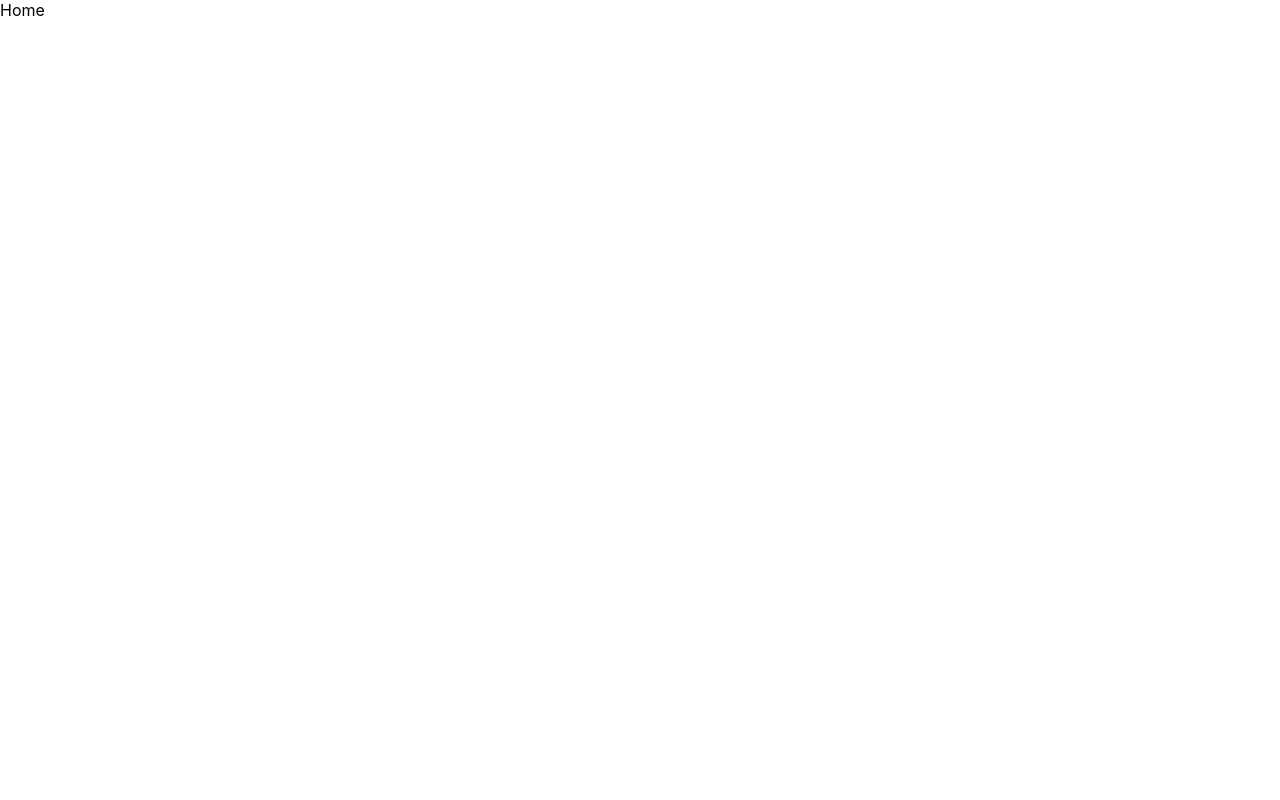
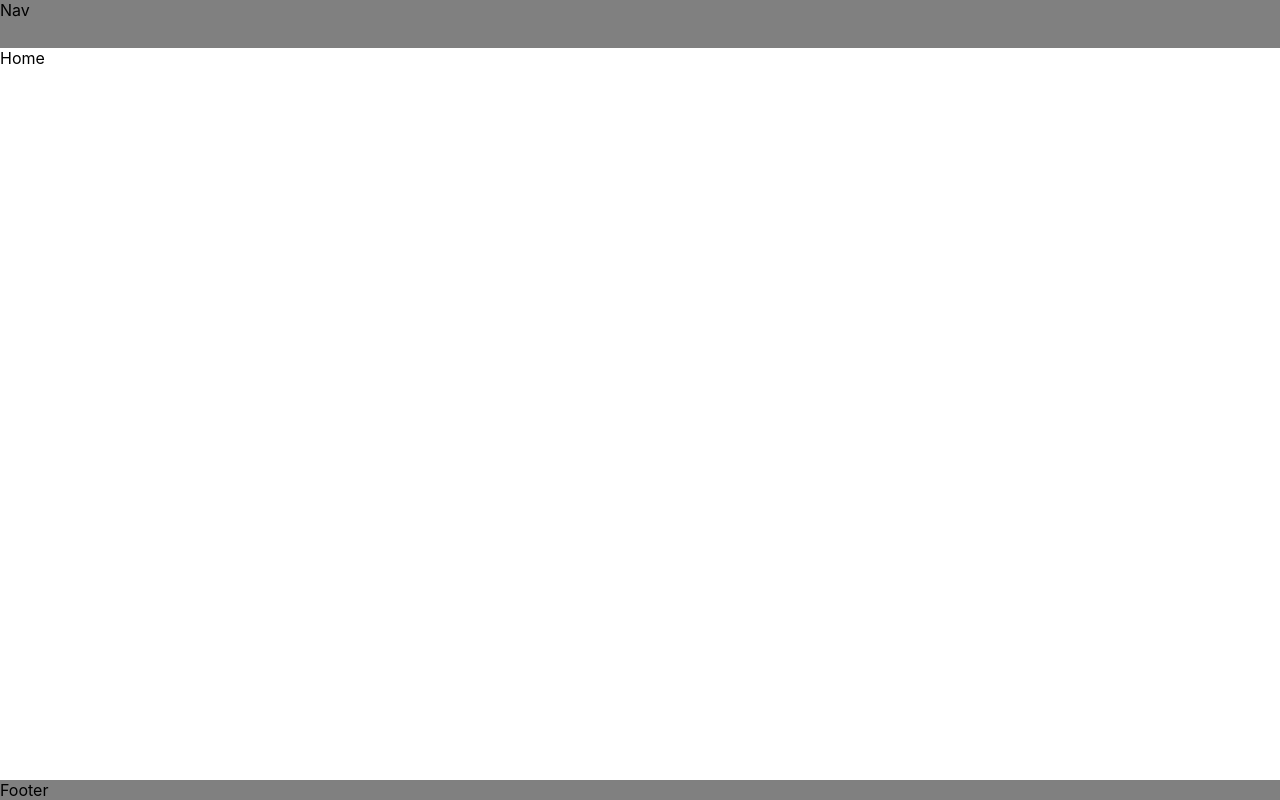
Before and after one commit to josephprado/portfolijo, a React (Create React App) app: page / in a window 1280 px wide. Built offline with nearby package versions, Linux system fonts and the light colour scheme.

Commit message:
Add emotion and base app layout

```diff
--- a/package.json
+++ b/package.json
@@ -3,6 +3,7 @@
   "version": "0.1.0",
   "private": true,
   "dependencies": {
+    "@emotion/styled": "^11.10.6",
     "@testing-library/jest-dom": "^5.16.5",
     "@testing-library/react": "^13.4.0",
     "@testing-library/user-event": "^13.5.0",
--- a/src/components/App.tsx
+++ b/src/components/App.tsx
@@ -1,7 +1,61 @@
+import styled from '@emotion/styled';
 import { Outlet } from 'react-router-dom';
 
 function App() {
-  return <Outlet />;
+  const headerHeight = 48;
+
+  return (
+    <Container headerHeight={headerHeight}>
+      <Header height={headerHeight}>
+        <Navbar>Nav</Navbar>
+      </Header>
+      <ScrollContainer>
+        <Main>
+          <Outlet />
+        </Main>
+        <Footer>Footer</Footer>
+      </ScrollContainer>
+    </Container>
+  );
 }
 
+const Container = styled.div<{ headerHeight: number }>`
+  display: flex;
+  flex-direction: column;
+  width: 100%;
+  height: 100vh;
+  padding-top: ${(props) => `${props.headerHeight}px`};
+`;
+
+const Header = styled.header<{ height: number }>`
+  position: fixed;
+  top: 0;
+  display: flex;
+  width: 100%;
+  height: ${(props) => `${props.height}px`};
+  background-color: grey;
+`;
+
+const Navbar = styled.nav`
+  display: flex;
+`;
+
+const ScrollContainer = styled.div`
+  display: flex;
+  flex-direction: column;
+  width: 100%;
+  height: 100%;
+  overflow-y: scroll;
+`;
+
+const Main = styled.main`
+  flex-grow: 1;
+`;
+
+const Footer = styled.footer`
+  display: flex;
+  flex-direction: column;
+  background-color: grey;
+`;
+
 export default App;
```
Also changed, not shown: 1 other file (tests, documents, lock files or other folders).
